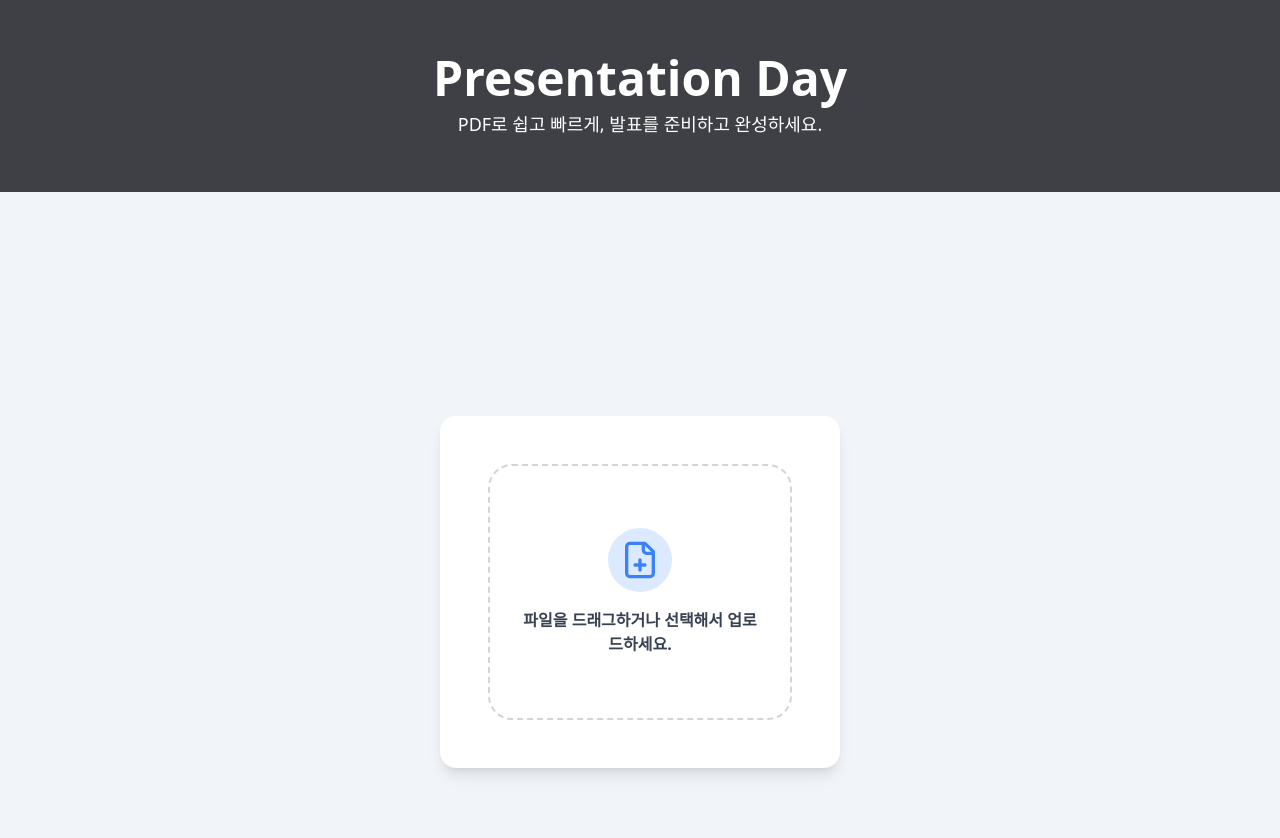
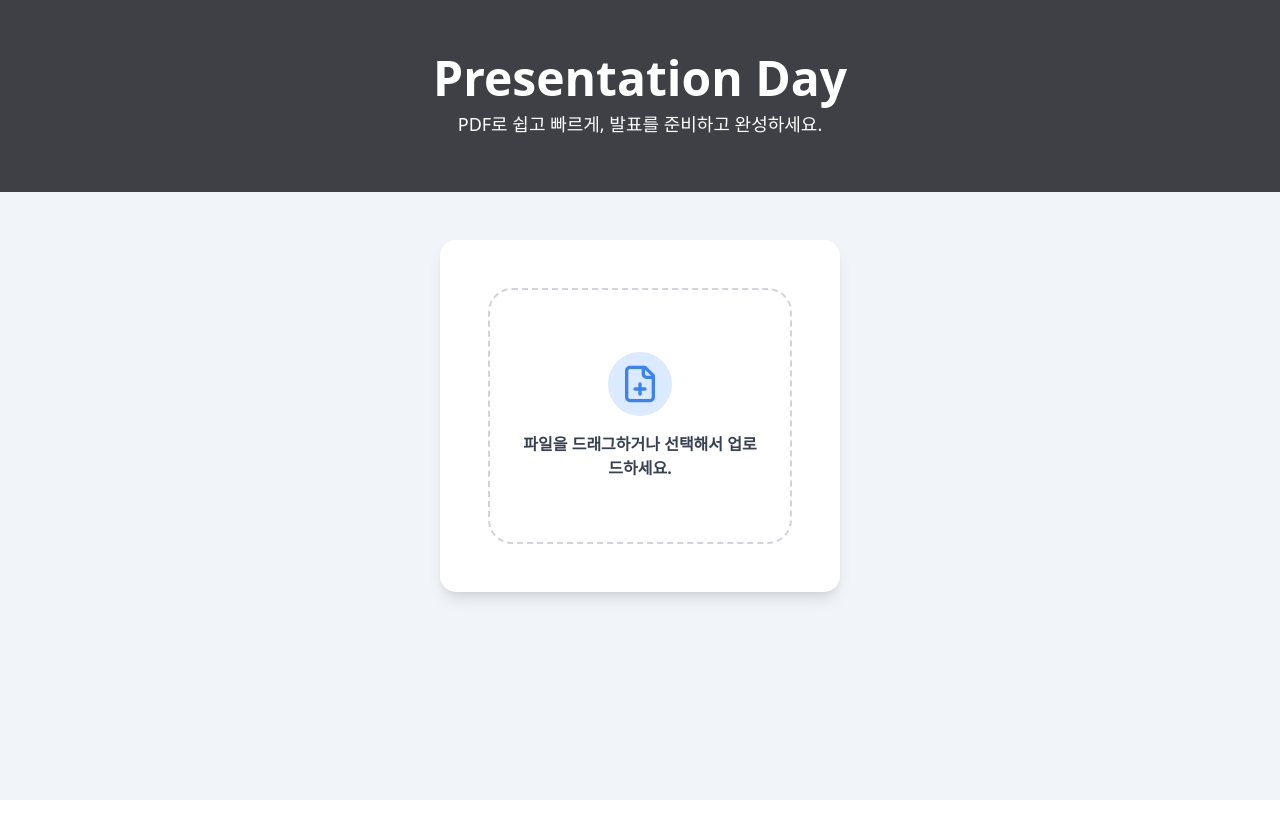
Before and after one commit to josuk0212/Presentation-Day, a React (Vite) app: page / in a window 1280 px wide. Shown: the top 838 px of the page. After the commit the page ends 800 px from the top, so only its background shows below. Built offline with nearby package versions, Linux system fonts and the light colour scheme.

Commit message:
style: 문서뷰어섹션 스타일 수정

```diff
--- a/src/components/HomePage/Home.jsx
+++ b/src/components/HomePage/Home.jsx
@@ -57,14 +57,10 @@ function Home() {
         </p>
       </div>
       {isModal && <Modal setIsModal={setIsModal} />}
-      <div className="flex justify-center items-center w-full h-full bg-background">
-        <div>
-          <div className="flex items-center gap-20">
+      <div className="flex justify-center items-center gap-20 py-12">
         {pdfUrl && (
-              <div className="border-4 rounded-xl bg-white border-primary">
-                <div className="mt-10 mr-10 ml-20 mb-10">
+          <div className="bg-white rounded-2xl shadow-lg border border-primary p-8">
             <DocumentViewer pdfUrl={pdfUrl} />
-                </div>
           </div>
         )}
         <div className="flex flex-col items-center bg-white rounded-2xl shadow-lg p-12 gap-10 w-[400px]">
@@ -78,8 +74,6 @@ function Home() {
         </div>
       </div>
     </div>
-      </div>
-    </div>
   );
 }
 
```
Lines whose indentation alone changed are shown as unchanged.
